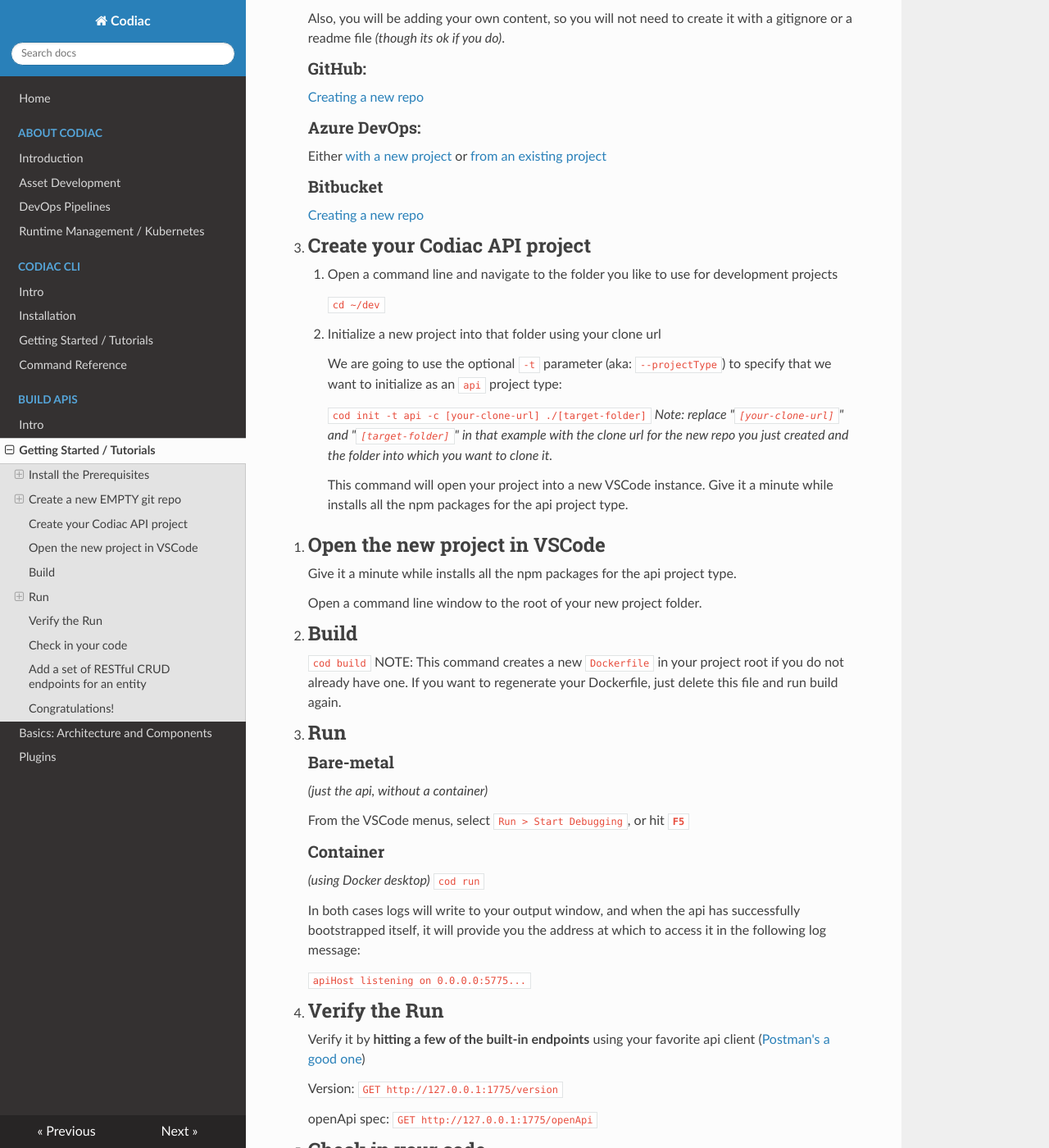
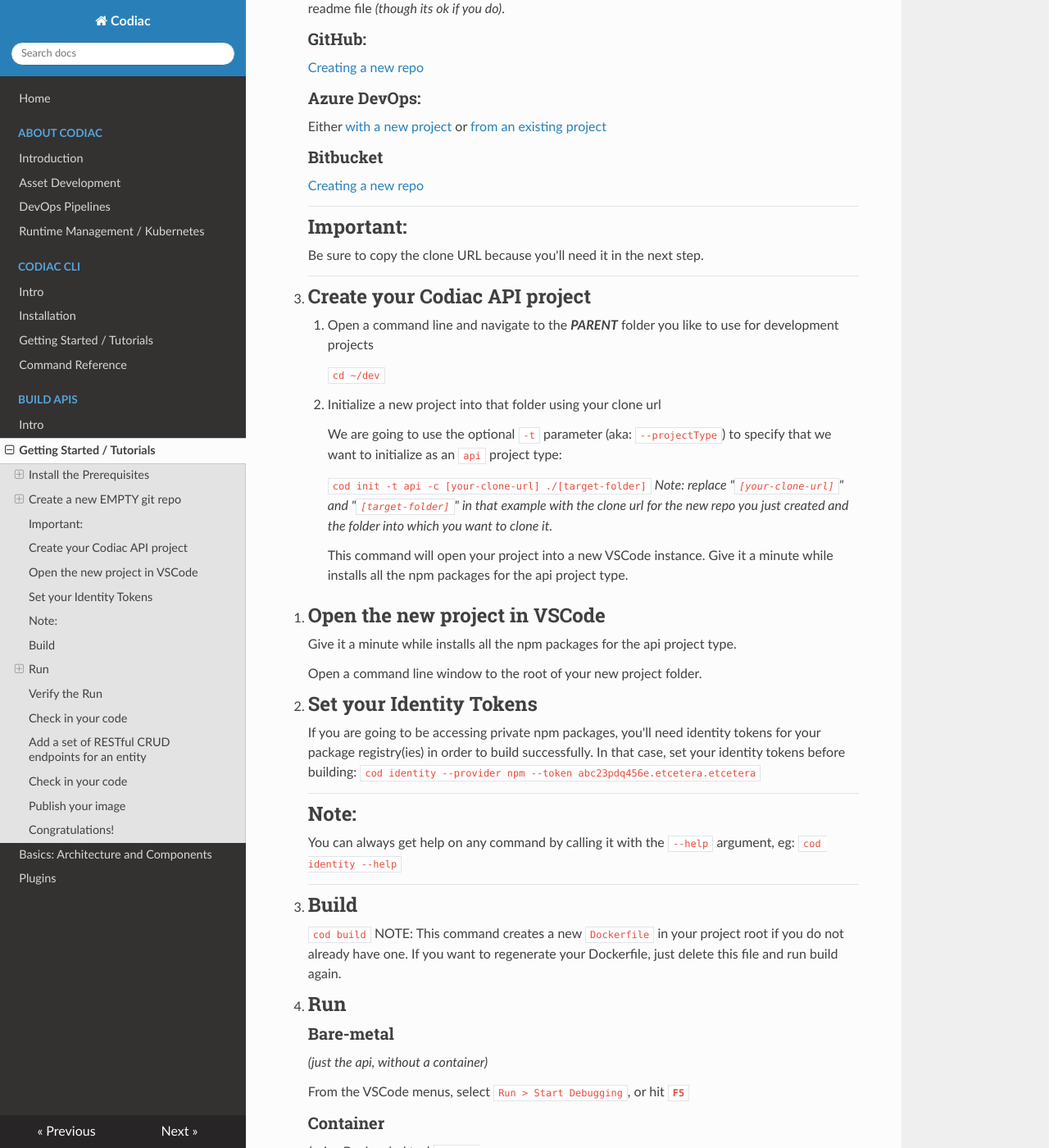
Before and after one commit to codiac-io/codiac-docs, an MkDocs documentation site: the page built from docs/api-base/getting-started/index.md, in a window 1280 px wide and 1400 px high, scrolled down 366 px. Shown: the whole window at 82% size. Built offline with MkDocs 1.6.1, drawn with Linux system fonts in a browser that asks for light colours; nearby versions of some CDN libraries; some of the changed text lies outside the part shown.

Commit message:
Updated getting started

````diff
--- a/docs/api-base/getting-started/index.md
+++ b/docs/api-base/getting-started/index.md
@@ -28,9 +28,17 @@
 
     [Creating a new repo](https://support.atlassian.com/bitbucket-cloud/docs/create-a-git-repository/)
 
+
+    ---
+    Important:
+    ---
+    Be sure to copy the clone URL because you'll need it in the next step.
+    ***
+
+
 1. ## Create your Codiac API project
 
-    1. Open a command line and navigate to the folder you like to use for development projects
+    1. Open a command line and navigate to the ***PARENT*** folder you like to use for development projects
 
         ```
         cd ~/dev
@@ -111,16 +119,21 @@
 
     Open a command line window to the root of your new project folder.
 
-1. ## Build
 
-    <!--
-    NOTE:  If you are going to be accessing private npm packages,
+1. ## Set your Identity Tokens
+
+    If you are going to be accessing private npm packages,
     you'll need identity tokens for your package registry(ies) in order to build successfully.  In that case, set your identity tokens before building:
     ```
     cod identity --provider npm --token abc23pdq456e.etcetera.etcetera
     ```
-    -->
+    ---
+    Note:
+    ---
+    You can always get help on any command by calling it with the `--help` argument, eg:  `cod identity --help`
+    ***
 
+1. ## Build
 
     ```
     cod build
@@ -139,6 +152,8 @@
     *(using Docker desktop)*
     ```
     cod run
+    or
+    cod run --port [1234]
     ```
 
     In both cases logs will write to your output window, and when the api has successfully bootstrapped itself, it will provide you the address at which to access it in the following log message:
@@ -166,13 +181,16 @@
 
     Now that you've created your api, and verified that its a good build and run, it is a good time to put a stake in the ground and commit your code.
 
-    You can do this with git, but codiac also provides you several source code commands to keep things simple.
+    You can do this with git, but the codiac CLI also provides you several source code commands to keep things simple.
 
     The example below uses the `stage` command with the `-c` (aka: `--commit`) argument to perform both the stage and commit in the same step.
 
     ```
     cod stage -A -c "Initial project creation"
     ```
+
+    *See also: `commit`, `pull`, `push`, `branch`, `switch`, `status`, `merge`, `sync`*
+
 
 6. ## Add a set of RESTful CRUD endpoints for an entity
 
@@ -261,6 +279,19 @@
     *(ok, so it's not just CRUD, it's CRUD-P....  Yay!)*
 
 
+1. ## Check in your code
+
+    ```
+    cod stage -A -c "Added show cruds"
+    ```
+
+1. ## Publish your image
+
+    ```
+    cod publish
+    ```
+
+
 ## Congratulations!
 
 Hopefully your brain fired off a couple [Dopamine hits](https://www.amazon.com/dp/1591848016/ref=cm_sw_em_r_mt_dp_U_PRhVCb40VY80N) as you worked thru that quick implementation and watched it snap together.  And look at that, you have a fully functional, RESTful, standards-compliant API!
````
Also changed, not shown: other parts of docs/api-base/getting-started/index.md (+2 -2 lines).
